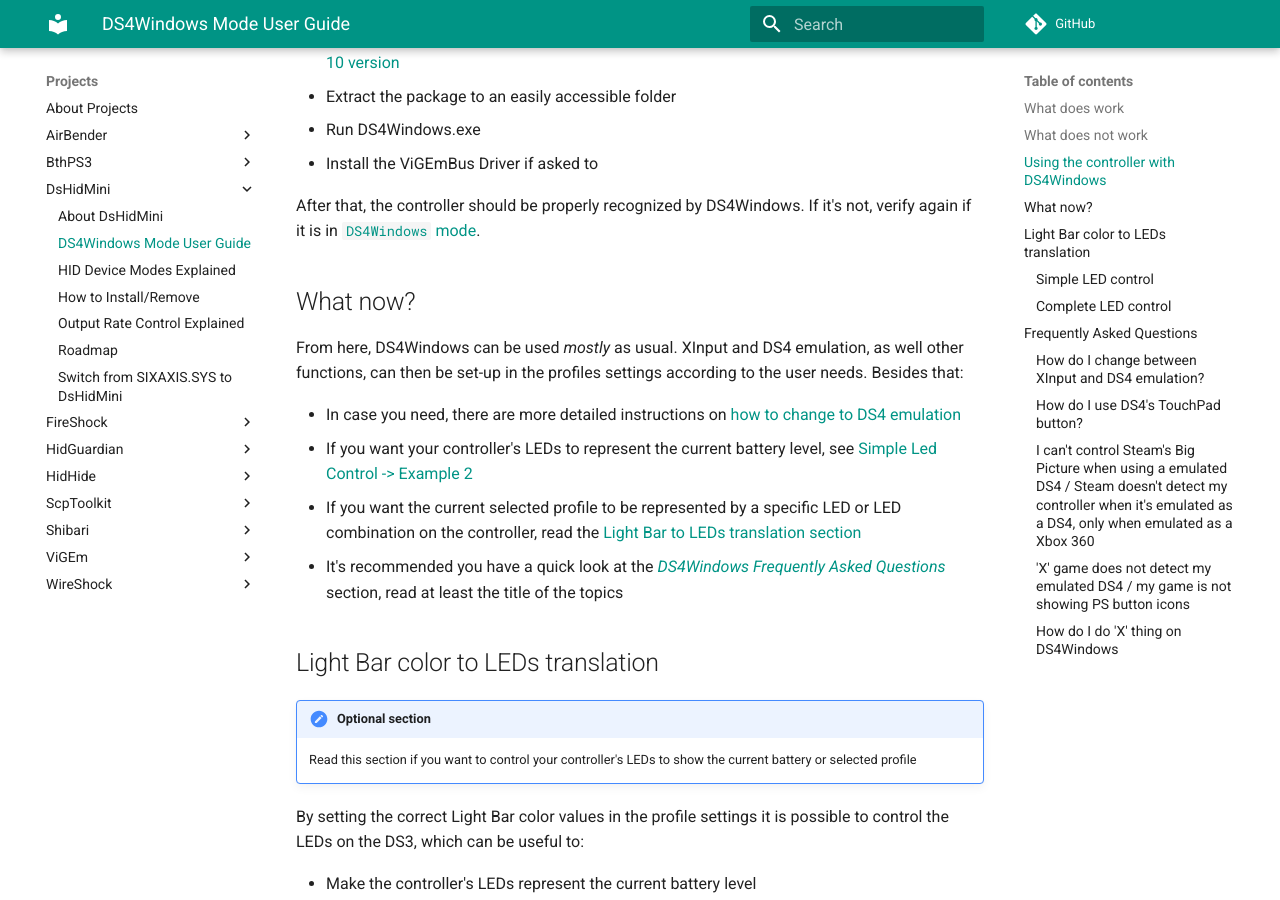
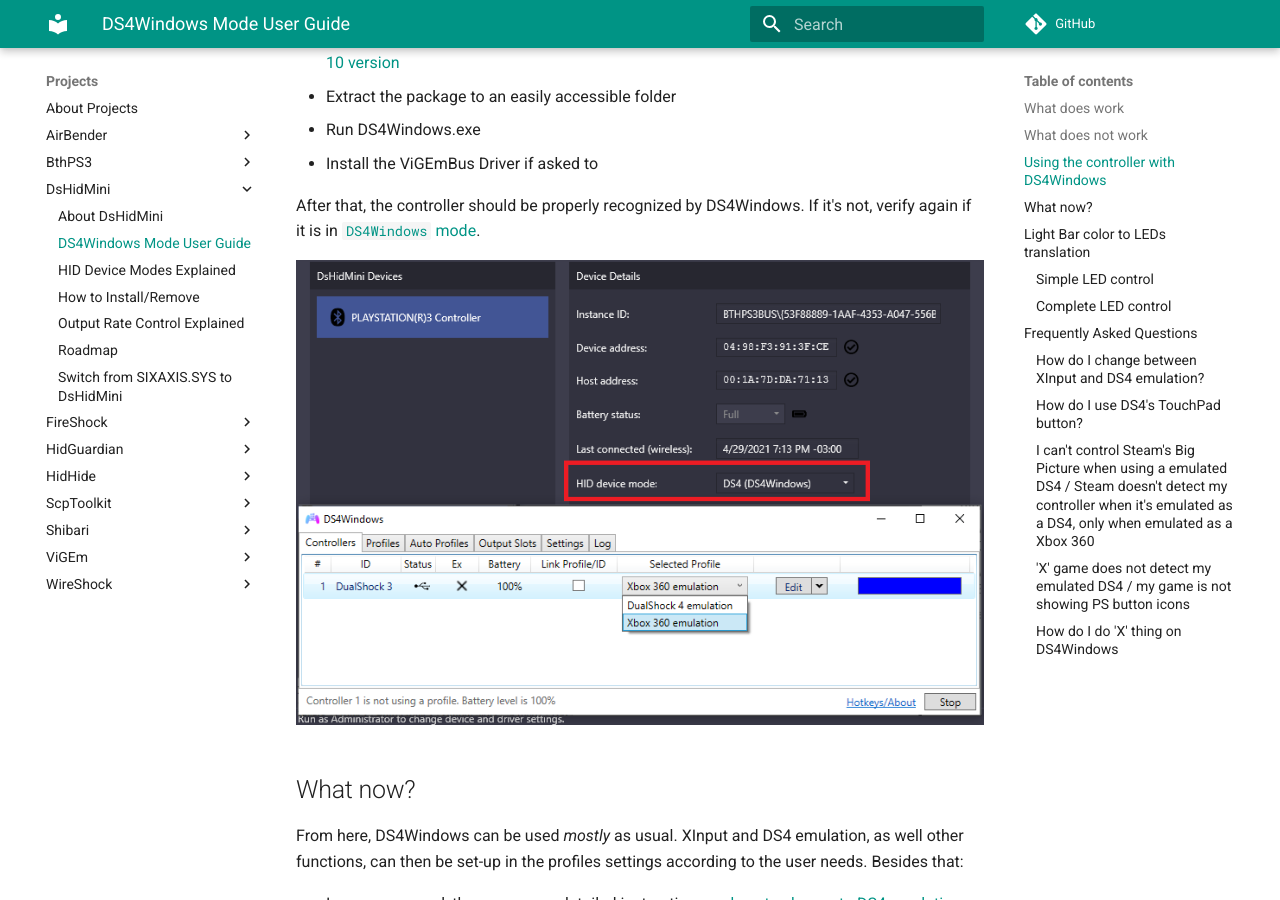
Before and after one commit to nefarius/ViGEm.github.io, an MkDocs documentation site: the page built from docs/projects/DsHidMini/DS4-Mode-User-Guide.md, in a window 1280 px wide and 900 px high, scrolled down 1312 px. Built offline with MkDocs 1.6.1 and Material for MkDocs 9.7.7, drawn with Linux system fonts in a browser that asks for light colours; comment, search, counter and statistics services are not loaded.

Commit message:
[DS4W guide] Added image in the guide

```diff
--- a/docs/projects/DsHidMini/DS4-Mode-User-Guide.md
+++ b/docs/projects/DsHidMini/DS4-Mode-User-Guide.md
@@ -30,6 +30,8 @@
 - Install the ViGEmBus Driver if asked to
 
 After that, the controller should be properly recognized by DS4Windows. If it's not, verify again if it is in [`DS4Windows` mode](../HID-Device-Modes-Explained).
+
+![DS4ModeDS4W](images/DS4ModeDS4W.png){: .glightbox }
 
 ## What now?
 
```
Also changed, not shown: docs/projects/DsHidMini/images/DS4ModeDS4W.png (added).
